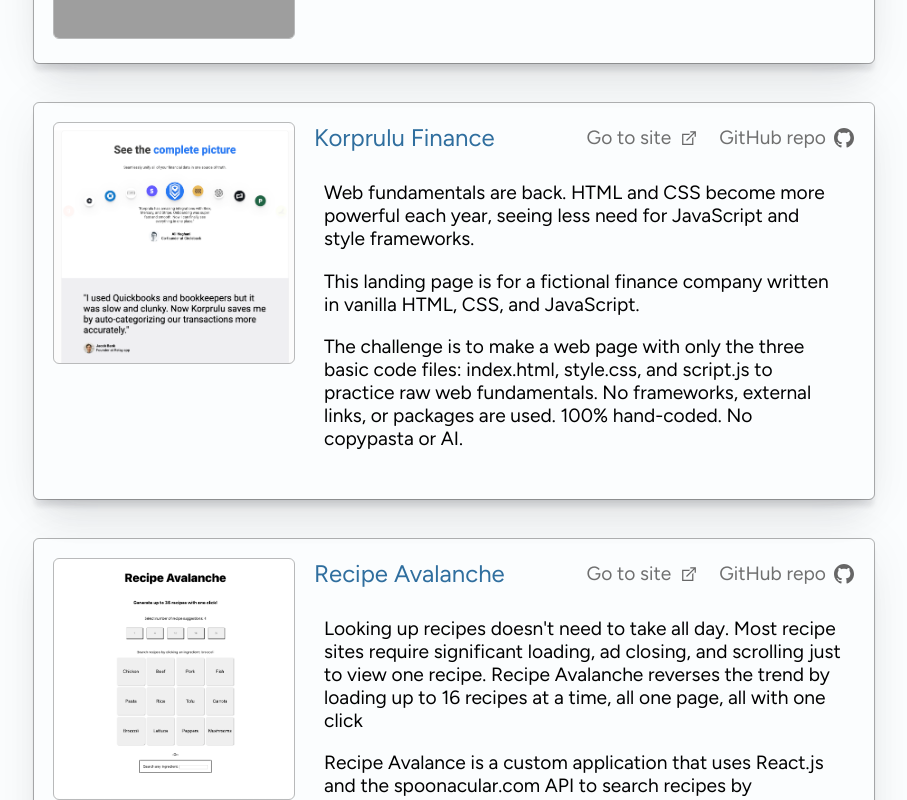
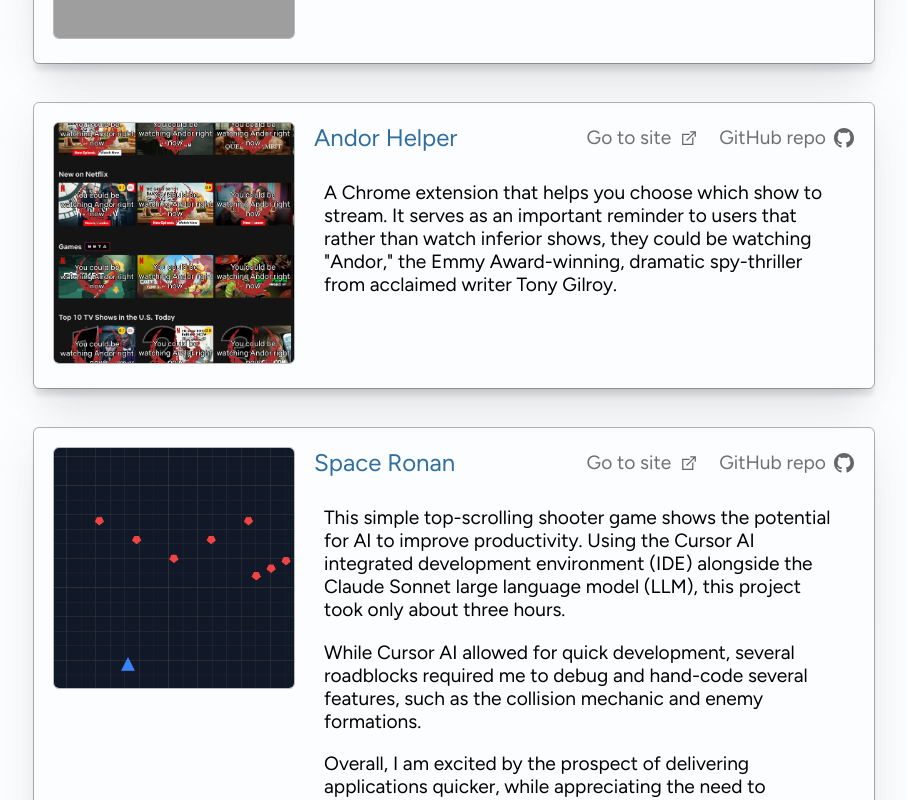
Before and after one commit to EricSorum/portfolio-site, a React (Vite) app: page / in a window 1280 px wide. Shown: the part 2680-3480 px from the top of the page, without its empty margins (206-1113 px from the left). Built offline with nearby package versions, Linux system fonts and the light colour scheme; grey boxes are pictures that could not be loaded.

Commit message:
Added Andor Helper to projects.

```diff
--- a/src/components/Portfolio.jsx
+++ b/src/components/Portfolio.jsx
@@ -8,6 +8,7 @@
 import recipeavalancheImg from './images/recipeavalanche.png';
 import spaceronanImg from './images/spaceronan.png';
 import videographerImg from './images/videographer.png';
+import andorhelper from './images/andorhelper.png';
 
 function Portfolio() {
 
@@ -16,7 +17,8 @@
     "Korprulu Finance": korpruluImg,
     "Recipe Avalanche": recipeavalancheImg,
     "Space Ronan": spaceronanImg,
-    "Videographer's Profile": videographerImg
+    "Videographer's Profile": videographerImg,
+    "Andor Helper": andorhelper,
   }
 
   return (
--- a/src/data/projects.js
+++ b/src/data/projects.js
@@ -14,6 +14,18 @@
     description: "This site for a videography company demonstrates use of React, TypeScript, Tailwind, and React Router."
   },
   {
+    name: "Andor Helper",
+    github: "https://github.com/EricSorum/andor-helper",
+    link: "https://github.com/EricSorum/andor-helper",
+    description: 'A Chrome extension that helps you choose which show to stream.  It serves as an important reminder to users that rather than watch inferior shows, they could be watching "Andor," the Emmy Award-winning, dramatic spy-thriller from acclaimed writer Tony Gilroy.'
+  },
+  {
+    name: "Space Ronan",
+    github: "https://github.com/EricSorum/space-ronan",
+    link: "https://ericsorum.github.io/space-ronan",
+    description: "This simple top-scrolling shooter game shows the potential for AI to improve productivity. Using the Cursor AI integrated development environment (IDE) alongside the Claude Sonnet large language model (LLM), this project took only about three hours.\nWhile Cursor AI allowed for quick development, several roadblocks required me to debug and hand-code several features, such as the collision mechanic and enemy formations.\nOverall, I am excited by the prospect of delivering applications quicker, while appreciating the need to understand each line of code when working with AI.\nInstructions: As a Space Ronan, you are paid a bounty for every invading alien pod you destroy. Use arrows to move and space to fire. Avoid collisions. The difficulty will increase over time."
+  },
+  {
     name: "Korprulu Finance",
     github: "https://github.com/EricSorum/korprulu-finance",
     link: "https://ericsorum.github.io/korprulu-finance/",
@@ -25,10 +37,4 @@
     link: "https://ericsorum.github.io/recipe-avalanche/",
     description: "Looking up recipes doesn't need to take all day.  Most recipe sites require significant loading, ad closing, and scrolling just to view one recipe. Recipe Avalanche reverses the trend by loading up to 16 recipes at a time, all one page, all with one click\nRecipe Avalance is a custom application that uses React.js and the spoonacular.com API to search recipes by ingredients. By pressing one of the ingredient buttons, the user gets a list of recipes using that ingredient.  By extracting only the most essential data from JSON files, Recipe Avalanche provides an image, the ingredients, and instructions for dozens of recipes in an instant.  Features also include a set of buttons to choose how many recipes to list in the search, and a search bar to find recipes for any ingredient.  More features and mobile development are forthcoming."
   },
-  {
-    name: "Space Ronan",
-    github: "https://github.com/EricSorum/space-ronan",
-    link: "https://ericsorum.github.io/space-ronan",
-    description: "This simple top-scrolling shooter game shows the potential for AI to improve productivity. Using the Cursor AI integrated development environment (IDE) alongside the Claude Sonnet large language model (LLM), this project took only about three hours.\nWhile Cursor AI allowed for quick development, several roadblocks required me to debug and hand-code several features, such as the collision mechanic and enemy formations.\nOverall, I am excited by the prospect of delivering applications quicker, while appreciating the need to understand each line of code when working with AI.\nInstructions: As a Space Ronan, you are paid a bounty for every invading alien pod you destroy. Use arrows to move and space to fire. Avoid collisions. The difficulty will increase over time."
-  }
 ]
```
Also changed, not shown: src/components/images/andorhelper.png (added).
